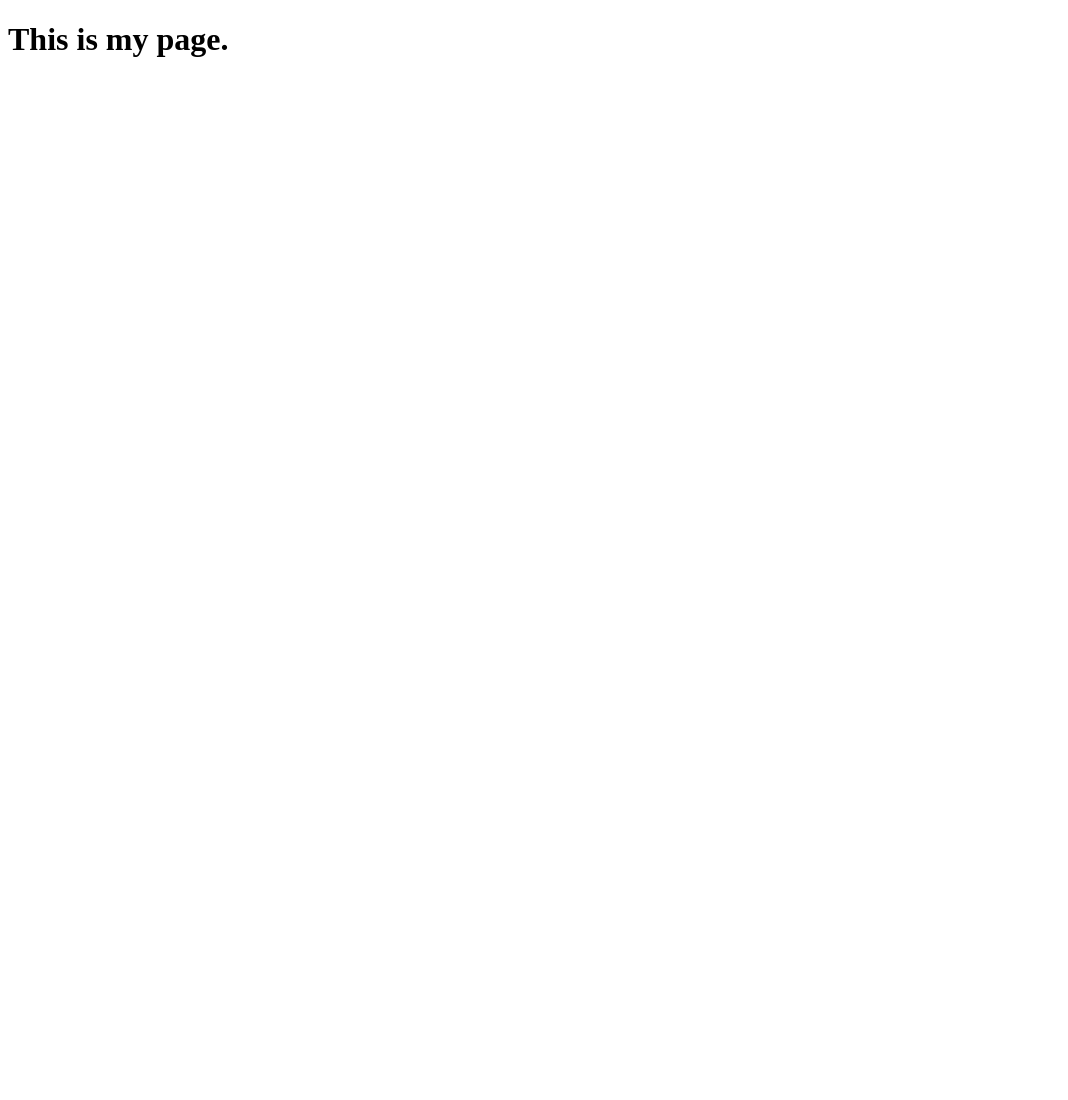
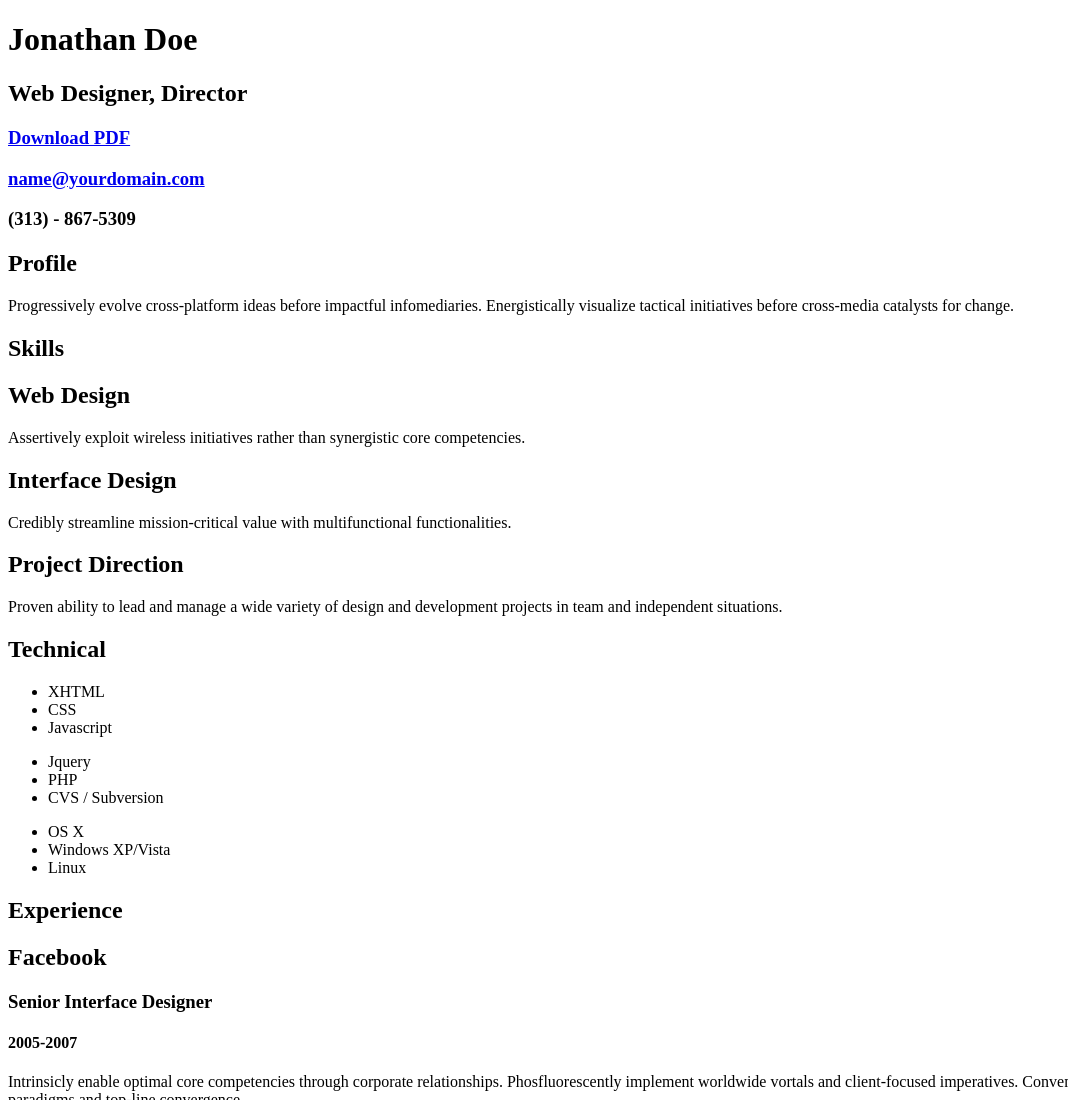
Before and after one commit to CHARLOTTJEAN/CHARLOTTJEAN.github.io, a plain HTML site: page index.html in a window 1280 px wide. Shown: the top 1100 px of the page, without its empty margins (0-1068 px from the left). Before the commit the page ends 800 px from the top, so only its background shows below. Drawn offline with Linux system fonts and the light colour scheme; a small style sheet from the web is missing.

Commit message:
Updated index html

```diff
--- a/index.html
+++ b/index.html
@@ -1,12 +1,167 @@
-<!DOCTYPE html>
-<html lang="en">
+<!DOCTYPE html PUBLIC "-//W3C//DTD XHTML 1.0 Strict//EN" "http://www.w3.org/TR/xhtml1/DTD/xhtml1-strict.dtd">
+<html>
 <head>
-    <meta charset="UTF-8">
-    <meta http-equiv="X-UA-Compatible" content="IE=edge">
-    <meta name="viewport" content="width=device-width, initial-scale=1.0">
-    <title>Sample Page</title>
+
+	<title>Jonathan Doe | Web Designer, Director | name@yourdomain.com</title>
+	<meta http-equiv="content-type" content="text/html; charset=utf-8" />
+
+	<meta name="keywords" content="" />
+	<meta name="description" content="" />
+
+	<link rel="stylesheet" type="text/css" href="http://yui.yahooapis.com/2.7.0/build/reset-fonts-grids/reset-fonts-grids.css" media="all" />
+	<link rel="stylesheet" type="text/css" href="resume.css" media="all" />
+
 </head>
 <body>
-    <h1>This is my page.</h1>
+
+<div id="doc2" class="yui-t7">
+	<div id="inner">
+
+		<div id="hd">
+			<div class="yui-gc">
+				<div class="yui-u first">
+					<h1>Jonathan Doe</h1>
+					<h2>Web Designer, Director</h2>
+				</div>
+
+				<div class="yui-u">
+					<div class="contact-info">
+						<h3><a id="pdf" href="#">Download PDF</a></h3>
+						<h3><a href="mailto:name@yourdomain.com">name@yourdomain.com</a></h3>
+						<h3>(313) - 867-5309</h3>
+					</div><!--// .contact-info -->
+				</div>
+			</div><!--// .yui-gc -->
+		</div><!--// hd -->
+
+		<div id="bd">
+			<div id="yui-main">
+				<div class="yui-b">
+
+					<div class="yui-gf">
+						<div class="yui-u first">
+							<h2>Profile</h2>
+						</div>
+						<div class="yui-u">
+							<p class="enlarge">
+								Progressively evolve cross-platform ideas before impactful infomediaries. Energistically visualize tactical initiatives before cross-media catalysts for change.
+							</p>
+						</div>
+					</div><!--// .yui-gf -->
+
+					<div class="yui-gf">
+						<div class="yui-u first">
+							<h2>Skills</h2>
+						</div>
+						<div class="yui-u">
+
+								<div class="talent">
+									<h2>Web Design</h2>
+									<p>Assertively exploit wireless initiatives rather than synergistic core competencies.	</p>
+								</div>
+
+								<div class="talent">
+									<h2>Interface Design</h2>
+									<p>Credibly streamline mission-critical value with multifunctional functionalities.	 </p>
+								</div>
+
+								<div class="talent">
+									<h2>Project Direction</h2>
+									<p>Proven ability to lead and manage a wide variety of design and development projects in team and independent situations.</p>
+								</div>
+						</div>
+					</div><!--// .yui-gf -->
+
+					<div class="yui-gf">
+						<div class="yui-u first">
+							<h2>Technical</h2>
+						</div>
+						<div class="yui-u">
+							<ul class="talent">
+								<li>XHTML</li>
+								<li>CSS</li>
+								<li class="last">Javascript</li>
+							</ul>
+
+							<ul class="talent">
+								<li>Jquery</li>
+								<li>PHP</li>
+								<li class="last">CVS / Subversion</li>
+							</ul>
+
+							<ul class="talent">
+								<li>OS X</li>
+								<li>Windows XP/Vista</li>
+								<li class="last">Linux</li>
+							</ul>
+						</div>
+					</div><!--// .yui-gf-->
+
+					<div class="yui-gf">
+
+						<div class="yui-u first">
+							<h2>Experience</h2>
+						</div><!--// .yui-u -->
+
+						<div class="yui-u">
+
+							<div class="job">
+								<h2>Facebook</h2>
+								<h3>Senior Interface Designer</h3>
+								<h4>2005-2007</h4>
+								<p>Intrinsicly enable optimal core competencies through corporate relationships. Phosfluorescently implement worldwide vortals and client-focused imperatives. Conveniently initiate virtual paradigms and top-line convergence. </p>
+							</div>
+
+							<div class="job">
+								<h2>Apple Inc.</h2>
+								<h3>Senior Interface Designer</h3>
+								<h4>2005-2007</h4>
+								<p>Progressively reconceptualize multifunctional "outside the box" thinking through inexpensive methods of empowerment. Compellingly morph extensive niche markets with mission-critical ideas. Phosfluorescently deliver bricks-and-clicks strategic theme areas rather than scalable benefits. </p>
+							</div>
+
+							<div class="job">
+								<h2>Microsoft</h2>
+								<h3>Principal and Creative Lead</h3>
+								<h4>2004-2005</h4>
+								<p>Intrinsicly transform flexible manufactured products without excellent intellectual capital. Energistically evisculate orthogonal architectures through covalent action items. Assertively incentivize sticky platforms without synergistic materials. </p>
+							</div>
+
+
+							<div class="job last">
+								<h2>International Business Machines (IBM)</h2>
+								<h3>Lead Web Designer</h3>
+								<h4>2001-2004</h4>
+								<p>Globally re-engineer cross-media schemas through viral methods of empowerment. Proactively grow long-term high-impact human capital and highly efficient innovation. Intrinsicly iterate excellent e-tailers with timely e-markets.</p>
+							</div>
+
+						</div><!--// .yui-u -->
+					</div><!--// .yui-gf -->
+
+
+					<div class="yui-gf last">
+						<div class="yui-u first">
+							<h2>Education</h2>
+						</div>
+						<div class="yui-u">
+							<h2>Indiana University - Bloomington, Indiana</h2>
+							<h3>Dual Major, Economics and English &mdash; <strong>4.0 GPA</strong> </h3>
+						</div>
+					</div><!--// .yui-gf -->
+
+
+				</div><!--// .yui-b -->
+			</div><!--// yui-main -->
+		</div><!--// bd -->
+
+		<div id="ft">
+			<p>Jonathan Doe &mdash; <a href="mailto:name@yourdomain.com">name@yourdomain.com</a> &mdash; (313) - 867-5309</p>
+		</div><!--// footer -->
+
+	</div><!-- // inner -->
+
+
+</div><!--// doc -->
+
+
 </body>
 </html>
```
